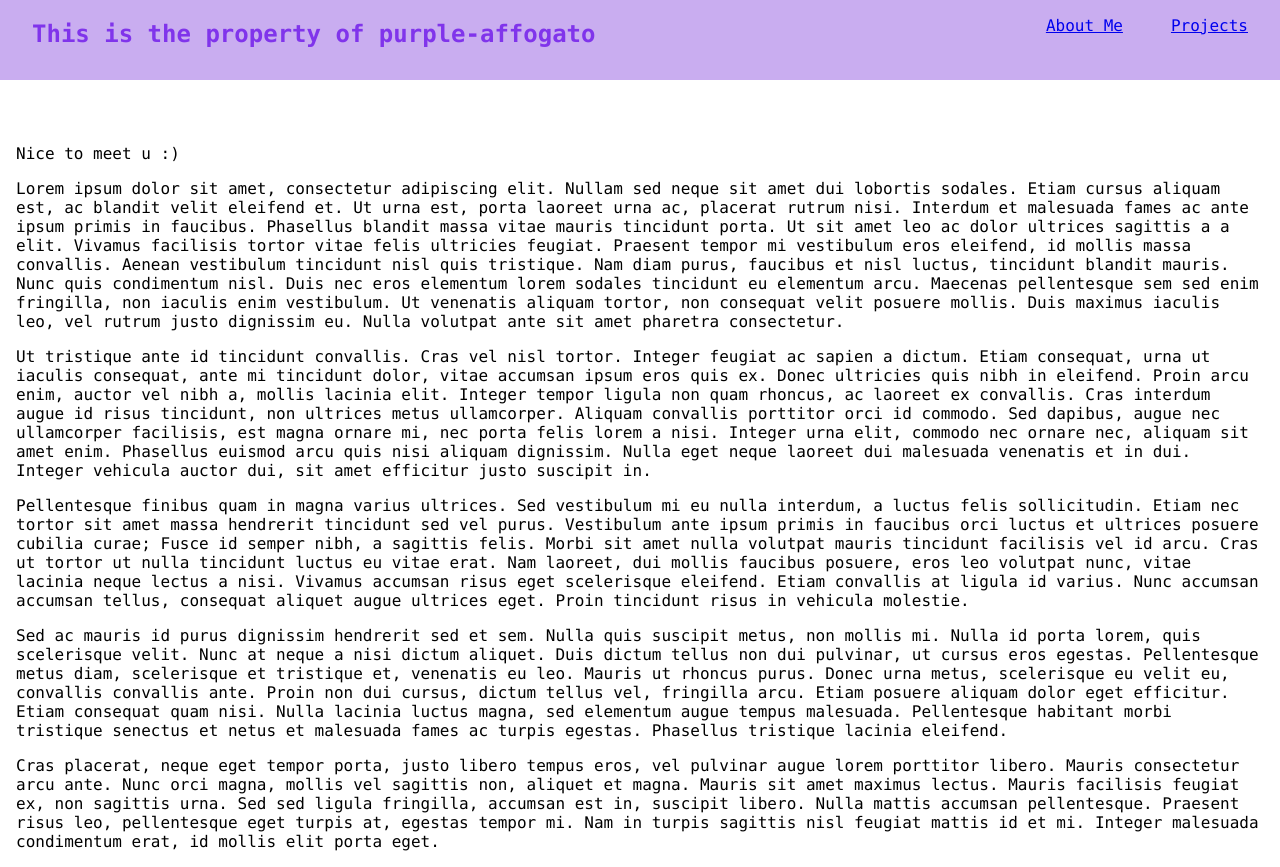
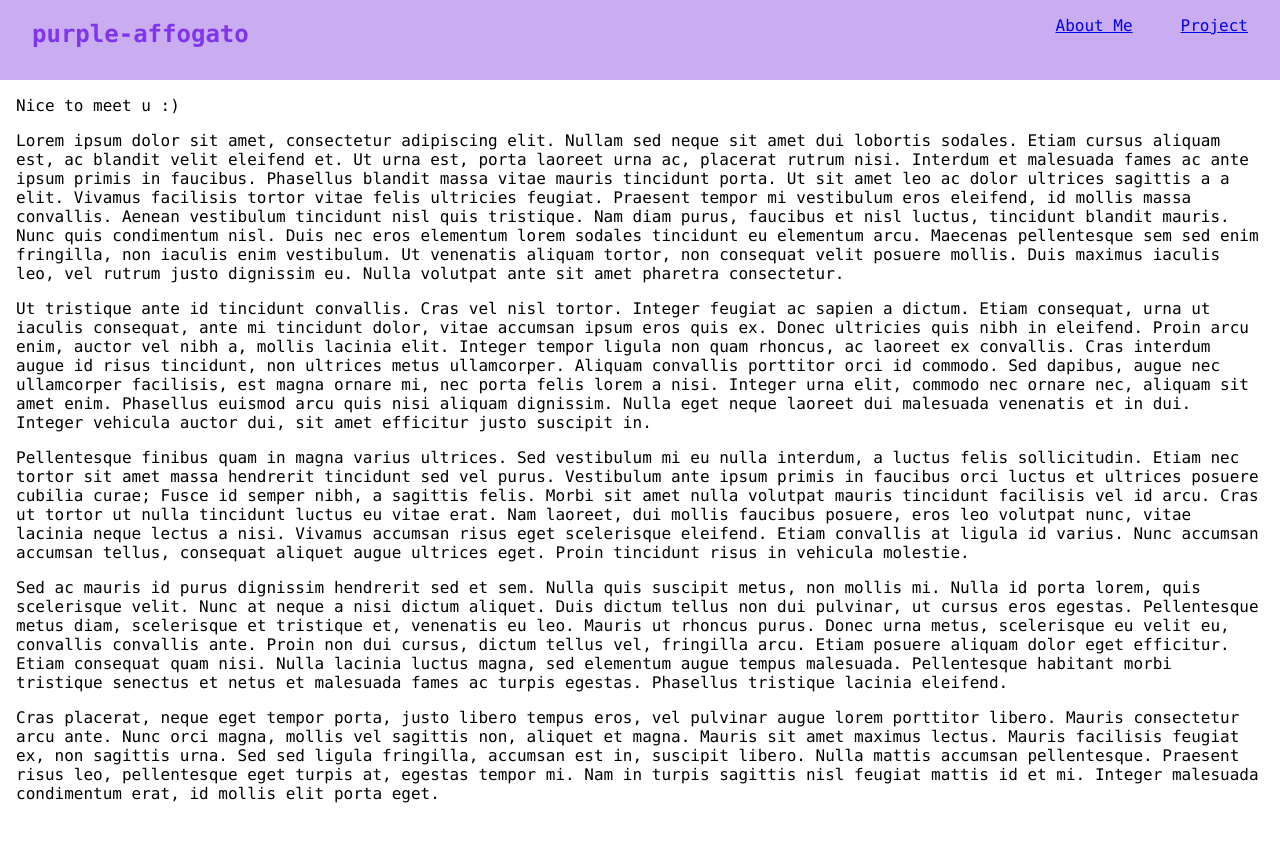
Before and after one commit to purple-affogato/purple-affogato.github.io, a React (Create React App) app: page / in a window 1280 px wide. After the commit the page ends 800 px from the top, so only its background shows below. Built offline with nearby package versions, Linux system fonts and the light colour scheme.

Commit message:
changed to hashrouter :thonk:

```diff
--- a/src/App.js
+++ b/src/App.js
@@ -1,29 +1,24 @@
 import React from "react";
+import AboutMe from './AboutMe';
+import ProjectList from './Projects';
+import Homepage from "./Homepage";
+import Template from './Template';
+import { Routes, Route } from "react-router-dom";
+import ErrorPage from './Error';
 
-function Homepage() {
+function App() {
   return (
     <div>
-      <p>Nice to meet u :)</p>
-      <div>
-            <p>
-                Lorem ipsum dolor sit amet, consectetur adipiscing elit. Nullam sed neque sit amet dui lobortis sodales. Etiam cursus aliquam est, ac blandit velit eleifend et. Ut urna est, porta laoreet urna ac, placerat rutrum nisi. Interdum et malesuada fames ac ante ipsum primis in faucibus. Phasellus blandit massa vitae mauris tincidunt porta. Ut sit amet leo ac dolor ultrices sagittis a a elit. Vivamus facilisis tortor vitae felis ultricies feugiat. Praesent tempor mi vestibulum eros eleifend, id mollis massa convallis. Aenean vestibulum tincidunt nisl quis tristique. Nam diam purus, faucibus et nisl luctus, tincidunt blandit mauris. Nunc quis condimentum nisl. Duis nec eros elementum lorem sodales tincidunt eu elementum arcu. Maecenas pellentesque sem sed enim fringilla, non iaculis enim vestibulum. Ut venenatis aliquam tortor, non consequat velit posuere mollis. Duis maximus iaculis leo, vel rutrum justo dignissim eu. Nulla volutpat ante sit amet pharetra consectetur.
-            </p>
-            <p>
-                Ut tristique ante id tincidunt convallis. Cras vel nisl tortor. Integer feugiat ac sapien a dictum. Etiam consequat, urna ut iaculis consequat, ante mi tincidunt dolor, vitae accumsan ipsum eros quis ex. Donec ultricies quis nibh in eleifend. Proin arcu enim, auctor vel nibh a, mollis lacinia elit. Integer tempor ligula non quam rhoncus, ac laoreet ex convallis. Cras interdum augue id risus tincidunt, non ultrices metus ullamcorper. Aliquam convallis porttitor orci id commodo. Sed dapibus, augue nec ullamcorper facilisis, est magna ornare mi, nec porta felis lorem a nisi. Integer urna elit, commodo nec ornare nec, aliquam sit amet enim. Phasellus euismod arcu quis nisi aliquam dignissim. Nulla eget neque laoreet dui malesuada venenatis et in dui. Integer vehicula auctor dui, sit amet efficitur justo suscipit in.
-            </p>
-            <p>
-                Pellentesque finibus quam in magna varius ultrices. Sed vestibulum mi eu nulla interdum, a luctus felis sollicitudin. Etiam nec tortor sit amet massa hendrerit tincidunt sed vel purus. Vestibulum ante ipsum primis in faucibus orci luctus et ultrices posuere cubilia curae; Fusce id semper nibh, a sagittis felis. Morbi sit amet nulla volutpat mauris tincidunt facilisis vel id arcu. Cras ut tortor ut nulla tincidunt luctus eu vitae erat. Nam laoreet, dui mollis faucibus posuere, eros leo volutpat nunc, vitae lacinia neque lectus a nisi. Vivamus accumsan risus eget scelerisque eleifend. Etiam convallis at ligula id varius. Nunc accumsan accumsan tellus, consequat aliquet augue ultrices eget. Proin tincidunt risus in vehicula molestie.
-            </p>
-            <p>
-                Sed ac mauris id purus dignissim hendrerit sed et sem. Nulla quis suscipit metus, non mollis mi. Nulla id porta lorem, quis scelerisque velit. Nunc at neque a nisi dictum aliquet. Duis dictum tellus non dui pulvinar, ut cursus eros egestas. Pellentesque metus diam, scelerisque et tristique et, venenatis eu leo. Mauris ut rhoncus purus. Donec urna metus, scelerisque eu velit eu, convallis convallis ante. Proin non dui cursus, dictum tellus vel, fringilla arcu. Etiam posuere aliquam dolor eget efficitur. Etiam consequat quam nisi. Nulla lacinia luctus magna, sed elementum augue tempus malesuada. Pellentesque habitant morbi tristique senectus et netus et malesuada fames ac turpis egestas. Phasellus tristique lacinia eleifend.
-            </p>
-            <p>
-                Cras placerat, neque eget tempor porta, justo libero tempus eros, vel pulvinar augue lorem porttitor libero. Mauris consectetur arcu ante. Nunc orci magna, mollis vel sagittis non, aliquet et magna. Mauris sit amet maximus lectus. Mauris facilisis feugiat ex, non sagittis urna. Sed sed ligula fringilla, accumsan est in, suscipit libero. Nulla mattis accumsan pellentesque. Praesent risus leo, pellentesque eget turpis at, egestas tempor mi. Nam in turpis sagittis nisl feugiat mattis id et mi. Integer malesuada condimentum erat, id mollis elit porta eget.
-            </p>
-        </div>
+        <Routes>
+            <Route path="/" element={<Template />} errorElement={<ErrorPage/>}>
+                <Route index element={<Homepage/>}  />
+                <Route path="about-me" element={<AboutMe />}/>
+                <Route path="projects" element={<ProjectList />}/>
+            </Route>
+        </Routes>
     </div>
 );
 }
 
 
-export default Homepage;
+export default App;
--- /dev/null
+++ b/src/Homepage.js
@@ -0,0 +1,29 @@
+import React from "react";
+
+function Homepage() {
+  return (
+    <div>
+      <p>Nice to meet u :)</p>
+      <div>
+            <p>
+                Lorem ipsum dolor sit amet, consectetur adipiscing elit. Nullam sed neque sit amet dui lobortis sodales. Etiam cursus aliquam est, ac blandit velit eleifend et. Ut urna est, porta laoreet urna ac, placerat rutrum nisi. Interdum et malesuada fames ac ante ipsum primis in faucibus. Phasellus blandit massa vitae mauris tincidunt porta. Ut sit amet leo ac dolor ultrices sagittis a a elit. Vivamus facilisis tortor vitae felis ultricies feugiat. Praesent tempor mi vestibulum eros eleifend, id mollis massa convallis. Aenean vestibulum tincidunt nisl quis tristique. Nam diam purus, faucibus et nisl luctus, tincidunt blandit mauris. Nunc quis condimentum nisl. Duis nec eros elementum lorem sodales tincidunt eu elementum arcu. Maecenas pellentesque sem sed enim fringilla, non iaculis enim vestibulum. Ut venenatis aliquam tortor, non consequat velit posuere mollis. Duis maximus iaculis leo, vel rutrum justo dignissim eu. Nulla volutpat ante sit amet pharetra consectetur.
+            </p>
+            <p>
+                Ut tristique ante id tincidunt convallis. Cras vel nisl tortor. Integer feugiat ac sapien a dictum. Etiam consequat, urna ut iaculis consequat, ante mi tincidunt dolor, vitae accumsan ipsum eros quis ex. Donec ultricies quis nibh in eleifend. Proin arcu enim, auctor vel nibh a, mollis lacinia elit. Integer tempor ligula non quam rhoncus, ac laoreet ex convallis. Cras interdum augue id risus tincidunt, non ultrices metus ullamcorper. Aliquam convallis porttitor orci id commodo. Sed dapibus, augue nec ullamcorper facilisis, est magna ornare mi, nec porta felis lorem a nisi. Integer urna elit, commodo nec ornare nec, aliquam sit amet enim. Phasellus euismod arcu quis nisi aliquam dignissim. Nulla eget neque laoreet dui malesuada venenatis et in dui. Integer vehicula auctor dui, sit amet efficitur justo suscipit in.
+            </p>
+            <p>
+                Pellentesque finibus quam in magna varius ultrices. Sed vestibulum mi eu nulla interdum, a luctus felis sollicitudin. Etiam nec tortor sit amet massa hendrerit tincidunt sed vel purus. Vestibulum ante ipsum primis in faucibus orci luctus et ultrices posuere cubilia curae; Fusce id semper nibh, a sagittis felis. Morbi sit amet nulla volutpat mauris tincidunt facilisis vel id arcu. Cras ut tortor ut nulla tincidunt luctus eu vitae erat. Nam laoreet, dui mollis faucibus posuere, eros leo volutpat nunc, vitae lacinia neque lectus a nisi. Vivamus accumsan risus eget scelerisque eleifend. Etiam convallis at ligula id varius. Nunc accumsan accumsan tellus, consequat aliquet augue ultrices eget. Proin tincidunt risus in vehicula molestie.
+            </p>
+            <p>
+                Sed ac mauris id purus dignissim hendrerit sed et sem. Nulla quis suscipit metus, non mollis mi. Nulla id porta lorem, quis scelerisque velit. Nunc at neque a nisi dictum aliquet. Duis dictum tellus non dui pulvinar, ut cursus eros egestas. Pellentesque metus diam, scelerisque et tristique et, venenatis eu leo. Mauris ut rhoncus purus. Donec urna metus, scelerisque eu velit eu, convallis convallis ante. Proin non dui cursus, dictum tellus vel, fringilla arcu. Etiam posuere aliquam dolor eget efficitur. Etiam consequat quam nisi. Nulla lacinia luctus magna, sed elementum augue tempus malesuada. Pellentesque habitant morbi tristique senectus et netus et malesuada fames ac turpis egestas. Phasellus tristique lacinia eleifend.
+            </p>
+            <p>
+                Cras placerat, neque eget tempor porta, justo libero tempus eros, vel pulvinar augue lorem porttitor libero. Mauris consectetur arcu ante. Nunc orci magna, mollis vel sagittis non, aliquet et magna. Mauris sit amet maximus lectus. Mauris facilisis feugiat ex, non sagittis urna. Sed sed ligula fringilla, accumsan est in, suscipit libero. Nulla mattis accumsan pellentesque. Praesent risus leo, pellentesque eget turpis at, egestas tempor mi. Nam in turpis sagittis nisl feugiat mattis id et mi. Integer malesuada condimentum erat, id mollis elit porta eget.
+            </p>
+        </div>
+    </div>
+);
+}
+
+
+export default Homepage;
--- a/src/Template.js
+++ b/src/Template.js
@@ -17,20 +17,15 @@ function Header() {
 
     return (
         <header className='Header'>
-            <h2 className='siteTitle'>This is the property of purple-affogato</h2>
+            <h2 className='siteTitle'>purple-affogato</h2>
             <ul className='headerNav'>
-                <HeaderItem text={"About Me"} link={"about-me"} />
-                <HeaderItem text={"Projects"} link={"projects"} />
+                <li className='HeaderItem'>
+                    <Link to="about-me" >About Me</Link>
+                </li>
+                <li className='HeaderItem'>
+                    <Link to="projects" relative='route' >Project</Link>
+                </li>
             </ul>
         </header>
     );
 }
-
-function HeaderItem({ text, link }) {
-    return (
-        <li className='HeaderItem'>
-            <Link to={link}>{text}</Link>
-        </li>
-
-    );
-}
--- a/src/index.js
+++ b/src/index.js
@@ -1,31 +1,15 @@
 import React, { Children } from 'react';
 import ReactDOM from 'react-dom/client';
-import Homepage from './App';
-import AboutMe from './AboutMe';
-import ProjectList from './Projects';
-import Template from './Template';
+import App from './App';
+import { HashRouter } from 'react-router-dom';
 import reportWebVitals from './reportWebVitals';
 import './styles.css';
-import { createBrowserRouter, RouterProvider } from 'react-router-dom';
-import ErrorPage from './Error';
-
-const router = createBrowserRouter([
-  {
-    path: "/",
-    element: <Template />,
-    errorElement: <ErrorPage />,
-    children: [
-      {index: true, element: <Homepage />},
-      { path: "about-me", element: <AboutMe />, },
-      { path: "projects", element: <ProjectList />, },
-    ]
-  }
-
-]);
 
 ReactDOM.createRoot(document.getElementById('root')).render(
   <React.StrictMode>
-    <RouterProvider router={router} />
+    <HashRouter>
+      <App />
+    </HashRouter>
   </React.StrictMode>
 );
 
--- a/src/styles.css
+++ b/src/styles.css
@@ -49,5 +49,6 @@ p {
 
 .siteBody {
   display: inline-block;
-  margin-top: 10%;
+  top: 10%;
+  position: fixed;
 }
```
Also changed, not shown: 1 other file (tests, documents, lock files or other folders).
